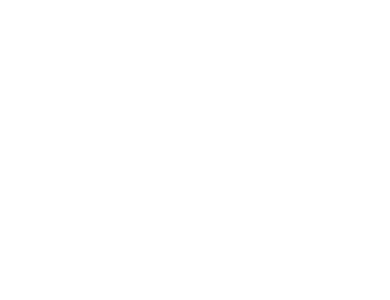
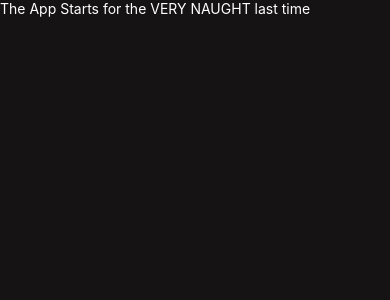
Before and after one commit to afrofit/afrofitapp, a React Native app: screen / in a window 390 px wide. Shown: the top 300 px of the page. Built offline with nearby package versions, Linux system fonts and the light colour scheme.

Commit message:
App ready for design/logic work

```diff
--- a/package.json
+++ b/package.json
@@ -12,7 +12,8 @@
   },
   "dependencies": {
     "react": "17.0.2",
-    "react-native": "0.67.4"
+    "react-native": "0.67.4",
+    "styled-components": "^5.3.3"
   },
   "devDependencies": {
     "@babel/core": "^7.12.9",
@@ -21,6 +22,8 @@
     "@types/jest": "^26.0.23",
     "@types/react-native": "^0.66.15",
     "@types/react-test-renderer": "^17.0.1",
+    "@types/styled-components": "^5.1.24",
+    "@types/styled-components-react-native": "^5.1.3",
     "@typescript-eslint/eslint-plugin": "^5.7.0",
     "@typescript-eslint/parser": "^5.7.0",
     "babel-jest": "^26.6.3",
--- a/src/App.tsx
+++ b/src/App.tsx
@@ -1,8 +1,15 @@
 import * as React from 'react';
 import {Text, StyleSheet} from 'react-native';
+import {Page} from './components/Page/Page';
 
 export const App = () => {
-  return <Text style={styles.text}>The App Starts for the last time</Text>;
+  return (
+    <Page>
+      <Text style={styles.text}>
+        The App Starts for the VERY NAUGHT last time
+      </Text>
+    </Page>
+  );
 };
 
 const styles = StyleSheet.create({
--- /dev/null
+++ b/src/components/Page/Page.styles.tsx
@@ -0,0 +1,16 @@
+import styled from 'styled-components/native';
+import {theme} from '../../theme/theme';
+
+interface Props {
+  padding?: number;
+}
+
+export const PageContainer = styled.View<Props>`
+  flex: 1;
+  background-color: ${theme.COLORS.black};
+  padding: ${props => (props.padding ? `${props.padding}px` : 0)};
+`;
+
+export const PageSafeAreaView = styled.SafeAreaView`
+  flex: 1;
+`;
--- /dev/null
+++ b/src/components/Page/Page.tsx
@@ -0,0 +1,14 @@
+import * as React from 'react';
+import {PageContainer, PageSafeAreaView} from './Page.styles';
+
+interface Props {
+  children: React.ReactNode;
+}
+
+export const Page: React.FC<Props> = ({children}) => {
+  return (
+    <PageSafeAreaView>
+      <PageContainer>{children}</PageContainer>
+    </PageSafeAreaView>
+  );
+};
--- /dev/null
+++ b/src/theme/theme.ts
@@ -0,0 +1,17 @@
+export const theme = {
+  COLORS: {
+    white: '#F3F0F9',
+    black: '#151313',
+    dark: '#2e2d2d',
+    darker: '#201f1f',
+    yellow: '#E48D29',
+    bronze: '#775335',
+    red: '#CD203A',
+    green: '#3C820F',
+    gray_100: '#F5F5F7',
+    gray_200: '#D0D2DA',
+    gray_300: '#92959E',
+    gray_400: '#666666',
+    gray_500: '#4f4f4f',
+  },
+};
```
Also changed, not shown: 6 other files (tests, documents, lock files or other folders).
